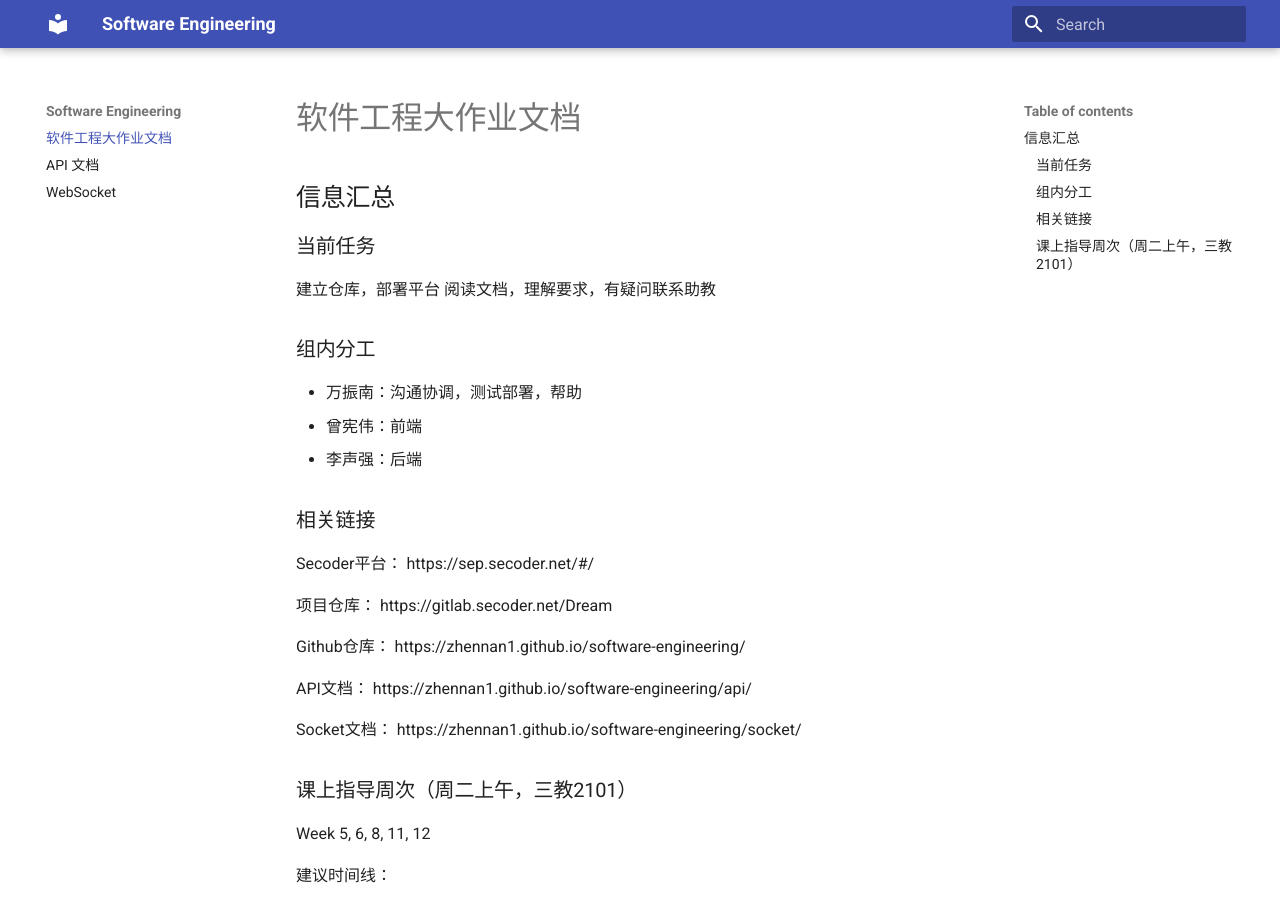
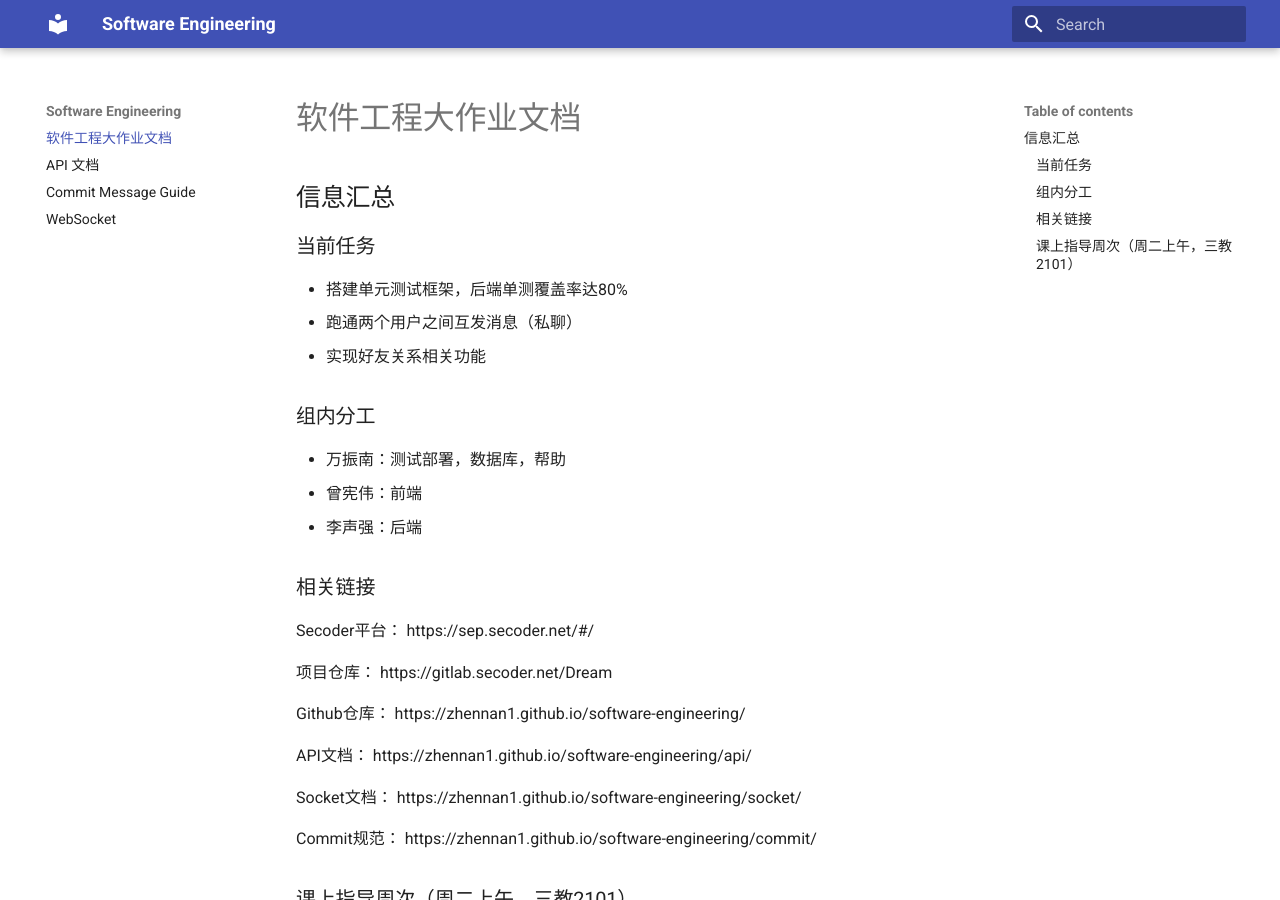
Before and after one commit to zhennan1/software-engineering, an MkDocs documentation site: the page built from docs/index.md, in a window 1280 px wide and 900 px high. Built offline with MkDocs 1.6.1 and Material for MkDocs 9.7.7, drawn with Linux system fonts in a browser that asks for light colours.

Commit message:
feat: commit message guide

```diff
--- a/docs/index.md
+++ b/docs/index.md
@@ -4,12 +4,13 @@
 
 ### 当前任务
 
-建立仓库，部署平台
-阅读文档，理解要求，有疑问联系助教
+- 搭建单元测试框架，后端单测覆盖率达80%
+- 跑通两个用户之间互发消息（私聊）
+- 实现好友关系相关功能
 
 ### 组内分工
 
-- 万振南：沟通协调，测试部署，帮助
+- 万振南：测试部署，数据库，帮助
 - 曾宪伟：前端
 - 李声强：后端
 
@@ -29,6 +30,9 @@
 
 Socket文档：
 https://zhennan1.github.io/software-engineering/socket/
+
+Commit规范：
+https://zhennan1.github.io/software-engineering/commit/
 
 ### 课上指导周次（周二上午，三教2101）
 
```
Also changed, not shown: docs/commit.md (added, +61 -0 lines), docs/socket.md (+12 -1 lines).
